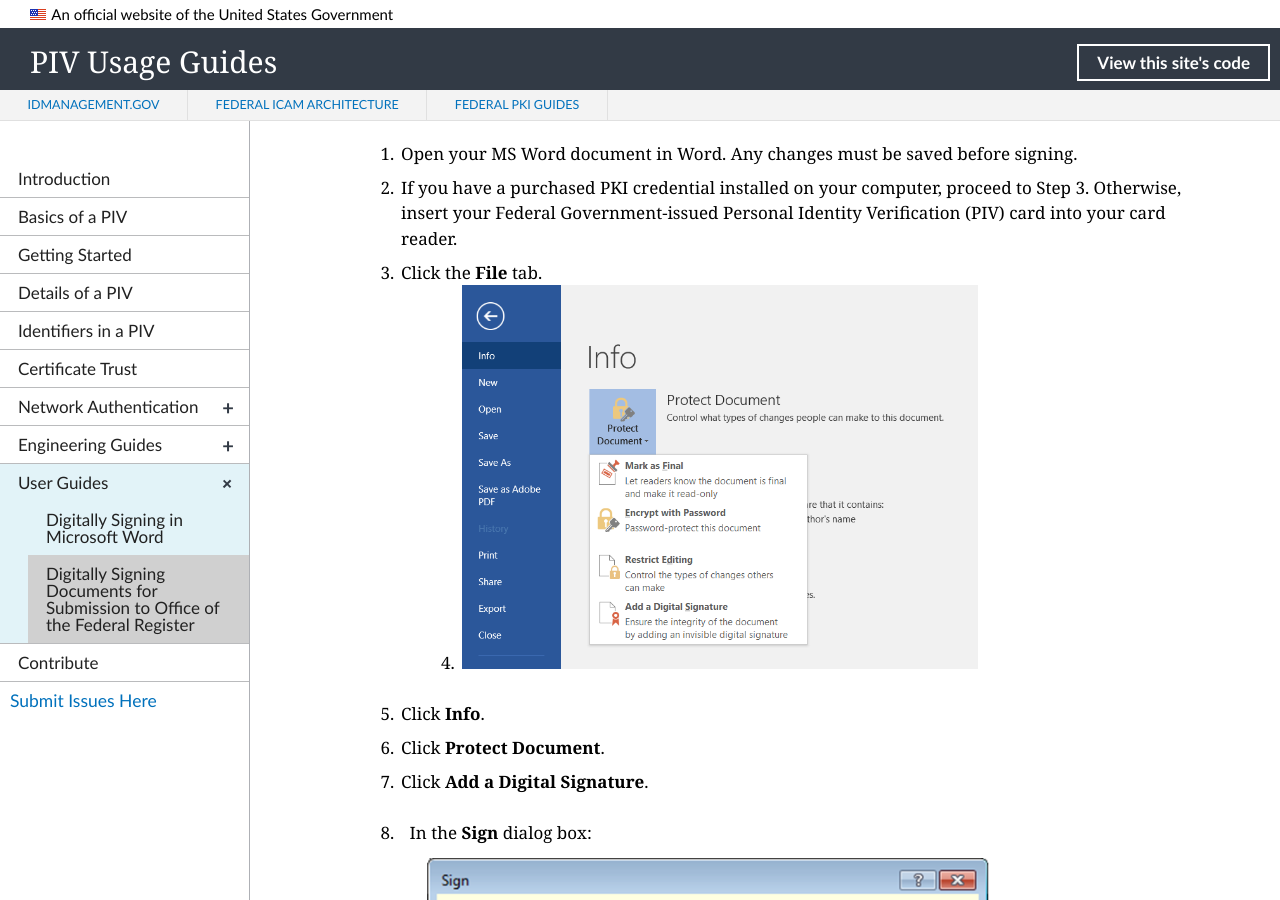
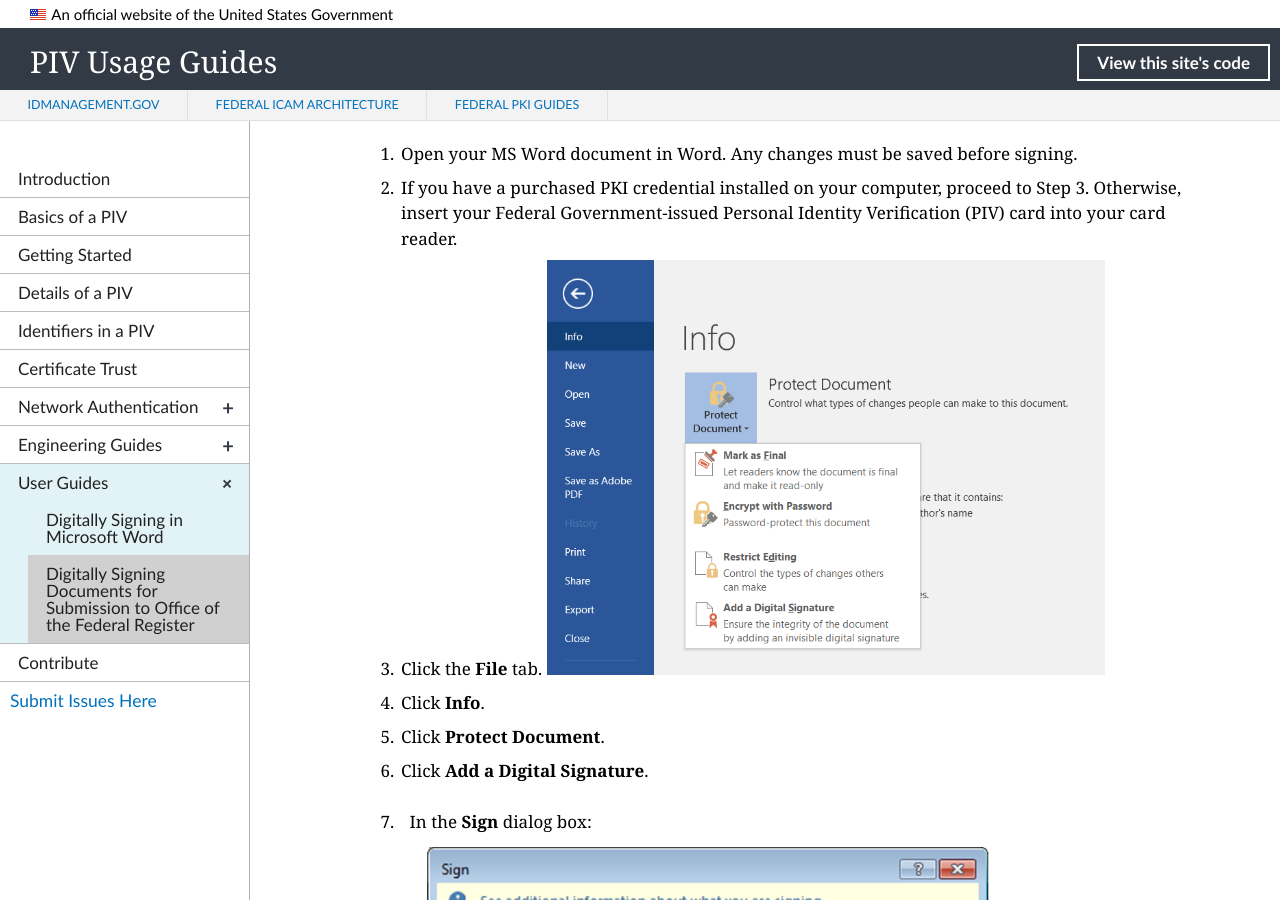
Before and after one commit to GSA/piv-guides, a Jekyll site: the page built from _userguides/02_digital_signing_ofr.md, in a window 1280 px wide and 900 px high, scrolled down 811 px. Built offline with Jekyll 4.4.1, drawn with Linux system fonts in a browser that asks for light colours; nearby versions of some CDN libraries; library files that are not in the unit come from our copies.

Commit message:
Update 02_digital_signing_ofr.md

```diff
--- a/_userguides/02_digital_signing_ofr.md
+++ b/_userguides/02_digital_signing_ofr.md
@@ -23,7 +23,7 @@
 1. Open your MS Word document in Word. Any changes must be saved before signing.
 2. If you have a purchased PKI credential installed on your computer, proceed to Step 3. Otherwise, insert your Federal Government-issued Personal Identity Verification (PIV) card into your card reader.
 3. Click the **File** tab.
-- ![Add Dig Sign]({{site.baseurl}}/img/ofr_word_add_digital_signature_1.PNG){:style="width:70%;"}
+  ![Add Dig Sign]({{site.baseurl}}/img/ofr_word_add_digital_signature_1.PNG){:style="width:70%;"}
 4. Click **Info**.
 5. Click **Protect Document**.
 6. Click **Add a Digital Signature**.
```
